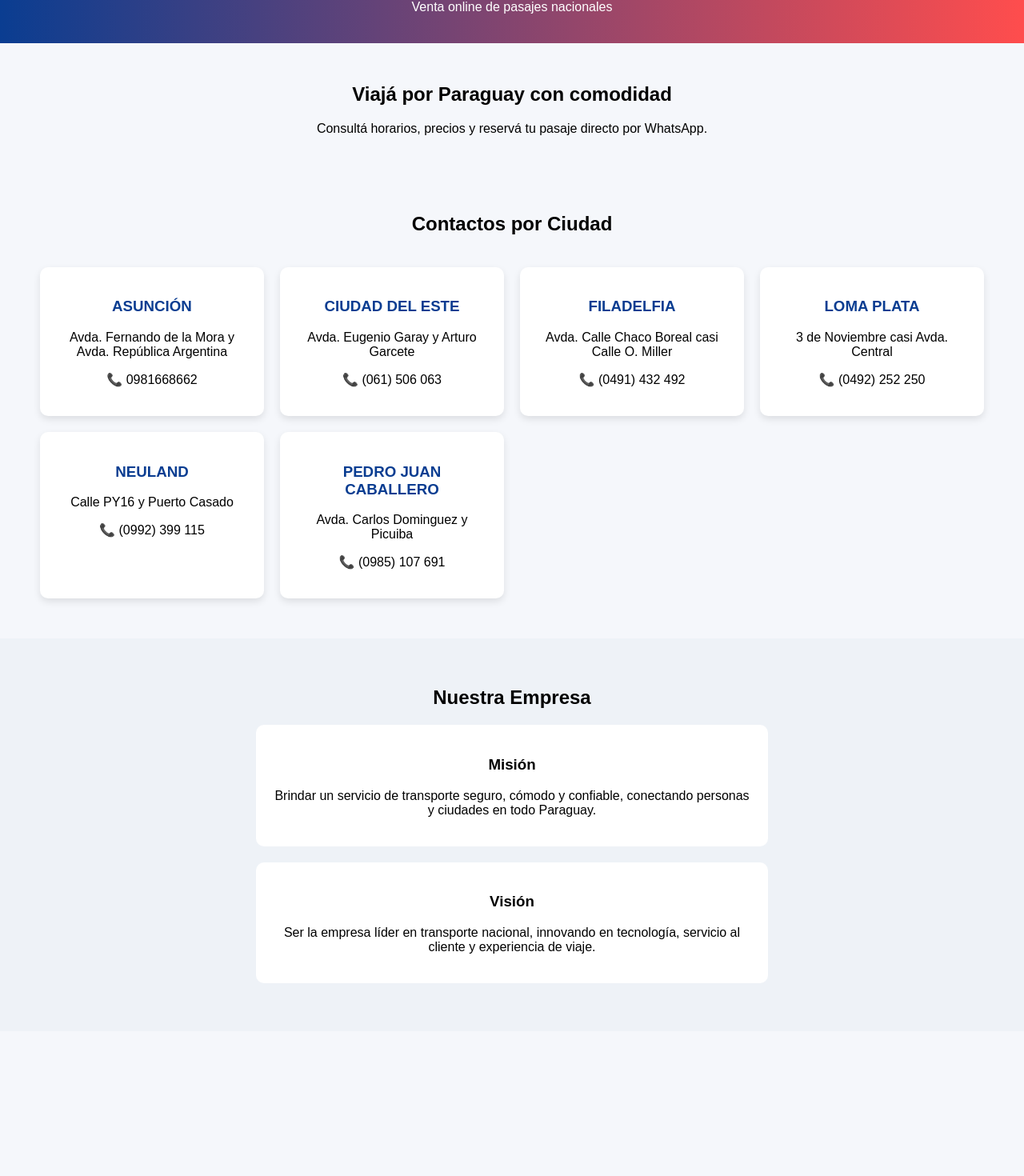
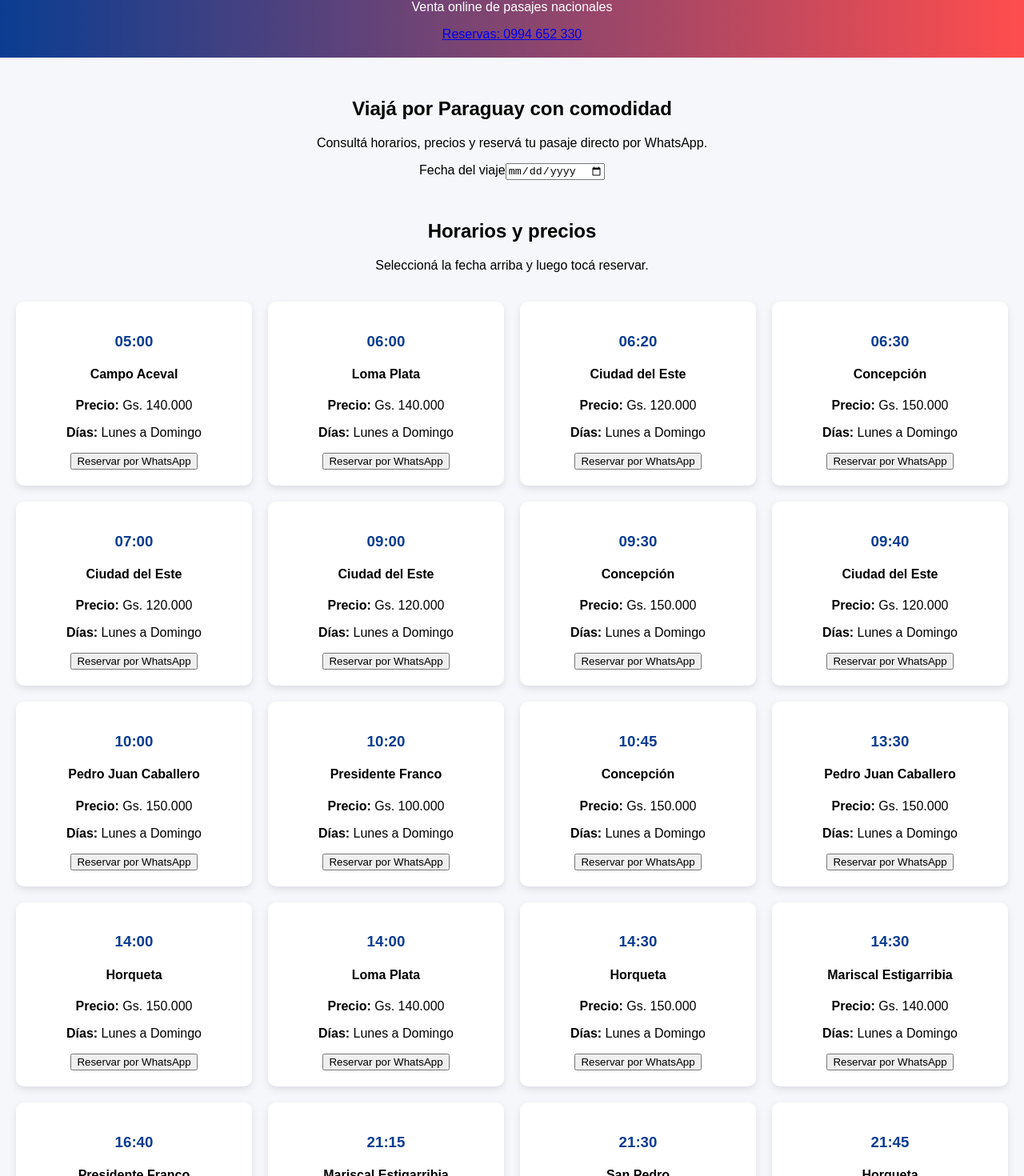
Before and after one commit to buzojosias36-boop/sistema-nasa, a React (Create React App) app: page / in a window 1280 px wide. Shown: the part 118-1588 px from the top of the page at 80% size. Before the commit the page ends 1407 px from the top, so only its background shows below. Built offline with nearby package versions, Linux system fonts and the light colour scheme.

Commit message:
restauro horarios precios contactos

```diff
--- a/src/App.js
+++ b/src/App.js
@@ -1,68 +1,125 @@
-import React from "react";
+import React, { useState } from "react";
 import "./App.css";
 
+const precios = {
+  "Campo Aceval": "140.000",
+  "Loma Plata": "140.000",
+  "Concepción": "150.000",
+  "Ciudad del Este": "120.000",
+  "Pedro Juan Caballero": "150.000",
+  "Presidente Franco": "100.000",
+  "Horqueta": "150.000",
+  "Mariscal Estigarribia": "140.000",
+  "San Pedro": "120.000",
+  "Neuland": "140.000",
+  "Vallemí": "150.000",
+  "Filadelfia": "140.000",
+};
+
+const horarios = [
+  ["05:00", "Campo Aceval"],
+  ["06:00", "Loma Plata"],
+  ["06:20", "Ciudad del Este"],
+  ["06:30", "Concepción"],
+  ["07:00", "Ciudad del Este"],
+  ["09:00", "Ciudad del Este"],
+  ["09:30", "Concepción"],
+  ["09:40", "Ciudad del Este"],
+  ["10:00", "Pedro Juan Caballero"],
+  ["10:20", "Presidente Franco"],
+  ["10:45", "Concepción"],
+  ["13:30", "Pedro Juan Caballero"],
+  ["14:00", "Horqueta"],
+  ["14:00", "Loma Plata"],
+  ["14:30", "Horqueta"],
+  ["14:30", "Mariscal Estigarribia"],
+  ["16:40", "Presidente Franco"],
+  ["21:15", "Mariscal Estigarribia"],
+  ["21:30", "San Pedro"],
+  ["21:45", "Horqueta"],
+  ["22:00", "Neuland"],
+  ["22:15", "Vallemí"],
+  ["22:50", "Concepción"],
+  ["23:00", "Loma Plata"],
+  ["23:30", "Ciudad del Este"],
+  ["23:45", "Pedro Juan Caballero"],
+];
+
+const sucursales = [
+  ["Asunción", "Avda. Fernando de la Mora y Avda. República Argentina, Asunción", "(0981) 668 662"],
+  ["Ciudad del Este", "Avda. Eugenio Garay y Arturo Garcete, Ciudad del Este", "(061) 506 063"],
+  ["Filadelfia", "Avda. Calle Chaco Boreal casi Calle O. Miller, Filadelfia", "(0491) 432 492"],
+  ["Loma Plata", "3 de Noviembre casi Avda. Central, Loma Plata", "(0492) 252 250"],
+  ["Neuland", "Calle PY16 y Puerto Casado, Neuland", "(0992) 399 115"],
+  ["Pedro Juan Caballero", "Avda. Carlos Domínguez y Picuiba, Pedro Juan Caballero", "(0985) 107 691 / (0336) 273 835"],
+];
+
 function App() {
+  const [fecha, setFecha] = useState("");
+
+  const reservar = (hora, destino, precio) => {
+    if (!fecha) {
+      alert("Por favor seleccioná la fecha del viaje.");
+      return;
+    }
+
+    const mensaje = `Hola, quiero reservar pasaje con Nasa Golondrina.
+Destino: ${destino}
+Fecha del viaje: ${fecha}
+Horario: ${hora}
+Precio: Gs. ${precio}`;
+
+    window.open(
+      `https://wa.me/595994652330?text=${encodeURIComponent(mensaje)}`,
+      "_blank"
+    );
+  };
+
   return (
     <div className="container">
-
-      {/* HEADER */}
       <header className="header">
-        <h1>Nasa Golondrina</h1>
-        <p>Venta online de pasajes nacionales</p>
+        <div>
+          <h1>Nasa Golondrina</h1>
+          <p>Venta online de pasajes nacionales</p>
+        </div>
+        <a className="phone-button" href="https://wa.me/595994652330">
+          Reservas: 0994 652 330
+        </a>
       </header>
 
-      {/* HERO */}
       <section className="hero">
-        <h2>Viajá por Paraguay con comodidad</h2>
-        <p>Consultá horarios, precios y reservá tu pasaje directo por WhatsApp.</p>
-      </section>
+        <div className="hero-box">
+          <h2>Viajá por Paraguay con comodidad</h2>
+          <p>Consultá horarios, precios y reservá tu pasaje directo por WhatsApp.</p>
 
-      {/* CONTACTOS */}
-      <section className="contactos">
-        <h2>Contactos por Ciudad</h2>
-
-        <div className="grid">
-
-          <div className="card">
-            <h3>ASUNCIÓN</h3>
-            <p>Avda. Fernando de la Mora y Avda. República Argentina</p>
-            <p>📞 0981668662</p>
-          </div>
-
-          <div className="card">
-            <h3>CIUDAD DEL ESTE</h3>
-            <p>Avda. Eugenio Garay y Arturo Garcete</p>
-            <p>📞 (061) 506 063</p>
-          </div>
-
-          <div className="card">
-            <h3>FILADELFIA</h3>
-            <p>Avda. Calle Chaco Boreal casi Calle O. Miller</p>
-            <p>📞 (0491) 432 492</p>
-          </div>
-
-          <div className="card">
-            <h3>LOMA PLATA</h3>
-            <p>3 de Noviembre casi Avda. Central</p>
-            <p>📞 (0492) 252 250</p>
-          </div>
-
-          <div className="card">
-            <h3>NEULAND</h3>
-            <p>Calle PY16 y Puerto Casado</p>
-            <p>📞 (0992) 399 115</p>
-          </div>
-
-          <div className="card">
-            <h3>PEDRO JUAN CABALLERO</h3>
-            <p>Avda. Carlos Dominguez y Picuiba</p>
-            <p>📞 (0985) 107 691</p>
-          </div>
-
+          <label>Fecha del viaje</label>
+          <input type="date" value={fecha} onChange={(e) => setFecha(e.target.value)} />
         </div>
       </section>
 
-      {/* MISION / VISION */}
+      <section className="section">
+        <h2>Horarios y precios</h2>
+        <p>Seleccioná la fecha arriba y luego tocá reservar.</p>
+
+        <div className="grid">
+          {horarios.map(([hora, destino], index) => {
+            const precio = precios[destino] || "Consultar";
+
+            return (
+              <div className="card" key={index}>
+                <h3>{hora}</h3>
+                <h4>{destino}</h4>
+                <p><b>Precio:</b> Gs. {precio}</p>
+                <p><b>Días:</b> Lunes a Domingo</p>
+                <button onClick={() => reservar(hora, destino, precio)}>
+                  Reservar por WhatsApp
+                </button>
+              </div>
+            );
+          })}
+        </div>
+      </section>
+
       <section className="info">
         <h2>Nuestra Empresa</h2>
 
@@ -83,6 +140,21 @@ function App() {
         </div>
       </section>
 
+      <section className="contactos">
+        <h2>Contactos por ciudad</h2>
+
+        <div className="grid">
+          {sucursales.map(([ciudad, direccion, telefono], index) => (
+            <div className="card" key={index}>
+              <h3>{ciudad}</h3>
+              <p>📍 {direccion}</p>
+              <p>📞 {telefono}</p>
+              <span className="badge">Venta de pasajes</span>
+              <span className="badge">Encomiendas</span>
+            </div>
+          ))}
+        </div>
+      </section>
     </div>
   );
 }
```
